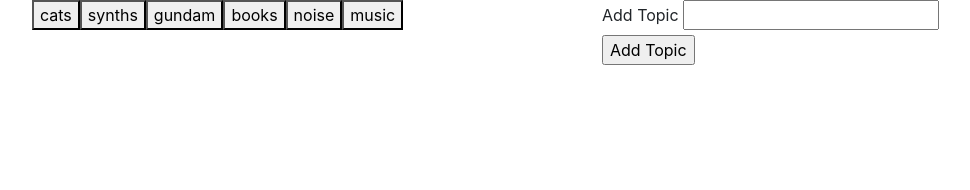
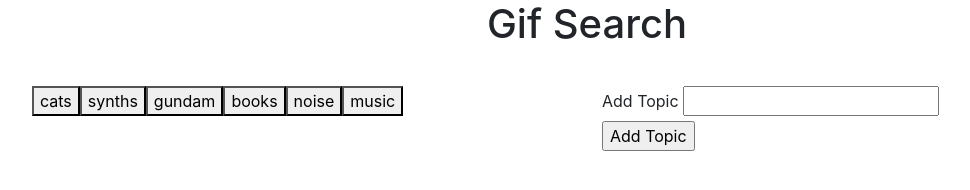
Before and after one commit to Jrofalk/GifSearch, a plain HTML site: page index.html in a window 1280 px wide. Shown: the whole page, without its empty margins (53-1023 px from the left). Drawn offline with nearby package versions, Linux system fonts and the light colour scheme.

Commit message:
Added title to webpage

```diff
--- a/assets/css/style.css
+++ b/assets/css/style.css
@@ -1,3 +1,7 @@
 #gif-image{
     float: left;
 }
+
+#form{
+    margin-top: 30px;
+}
--- a/index.html
+++ b/index.html
@@ -14,6 +14,14 @@
     <div class=container>
 
         <div class='row'>
+            <div class='col-md-12'>
+                <div class='text-center'>
+                    <h1>Gif Search</h1>
+                </div>
+            </div>
+        </div>
+
+        <div class='row' id='form'>
             <div class='col-md-6'>
                 <div id='topic-button'></div>
             </div>
```
